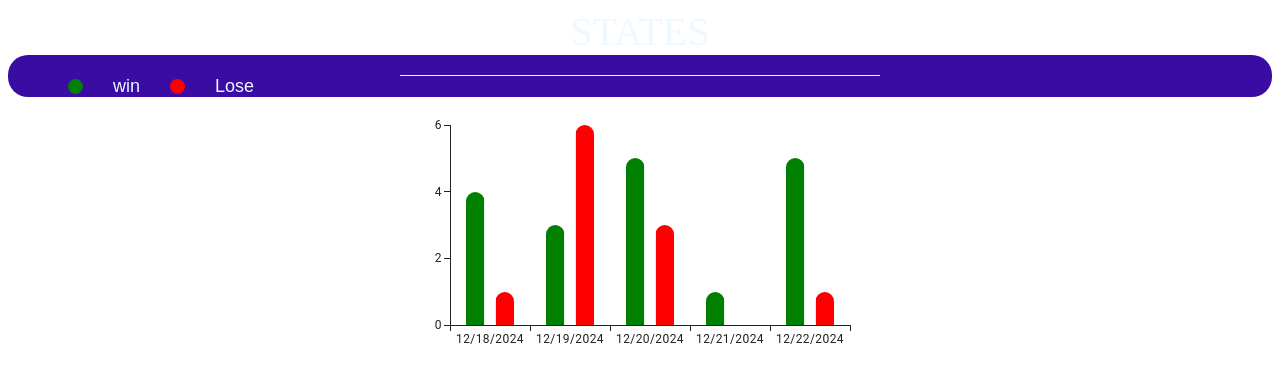
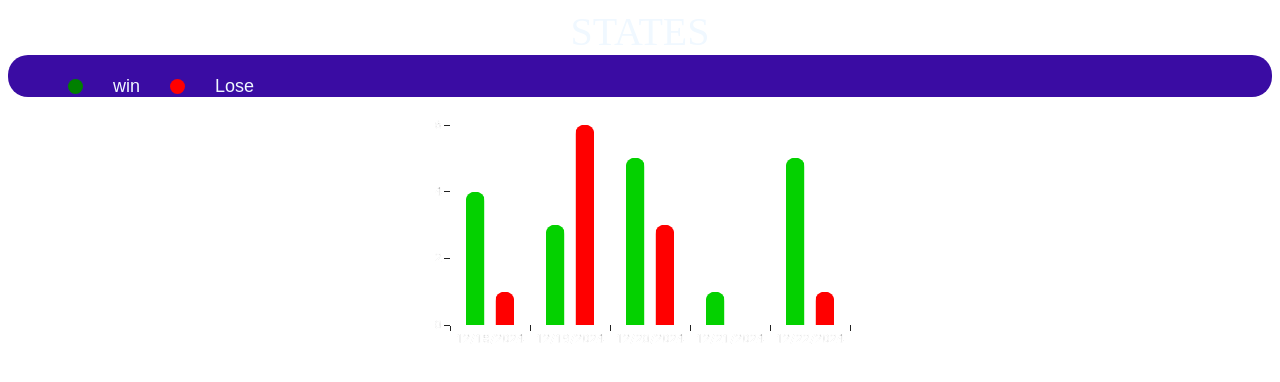
Before and after one commit to msbayman/ft_transcendence, a Next.js app in the folder front/: page /My_Profile/Profile_Page/States_Profile in a window 1280 px wide. Shown: the top 382 px of the page. Built offline with nearby package versions, Linux system fonts and the light colour scheme.

Commit message:
almost finish chart

```diff
--- a/front/src/pages/My_Profile/Profile_Page/States_Profile.css
+++ b/front/src/pages/My_Profile/Profile_Page/States_Profile.css
@@ -24,7 +24,7 @@
   background-color: #3a0ca3;
 }
 
-/* .css-132pz3d-MuiChartsAxis-root-MuiChartsXAxis-root .MuiChartsAxis-line {
+.css-132pz3d-MuiChartsAxis-root-MuiChartsXAxis-root .MuiChartsAxis-line {
     stroke: white !important;
     shape-rendering: crispEdges;
     stroke-width: 1;
@@ -35,13 +35,13 @@
     stroke: white !important;
     shape-rendering: crispEdges;
     stroke-width: 1;
-} */
+}
 
 .the_table_stats {
   flex-grow: 6;
   margin-top: 20px;
   border-radius:13px;
-  background-color: whitesmoke;
+  /* background-color: whitesmoke; */
   width: 480px;
   height: 1px;
 }
--- a/front/src/pages/My_Profile/Profile_Page/States_Profile.tsx
+++ b/front/src/pages/My_Profile/Profile_Page/States_Profile.tsx
@@ -37,7 +37,7 @@ export const States_Profile = () => {
             series={[
               {
                 data: [4, 3, 5, 1, 5],
-                color: "green",
+                color: "#04D100",
               },
               {
                 data: [1, 6, 3, 0, 1],
@@ -47,6 +47,15 @@ export const States_Profile = () => {
             borderRadius={30}
             width={500}
             height={300}
+            sx={{
+              stroke:'white', // General text color
+              '& .MuiChartsAxis-line': { // Axis line color
+                stroke: 'white',
+              },
+              '& .MuiChartsAxis-label': { // Axis label text color (for both x and y axes)
+                color: 'white',
+              },
+            }}
           />
         </div>
         <div className="info_table_stats">
```
